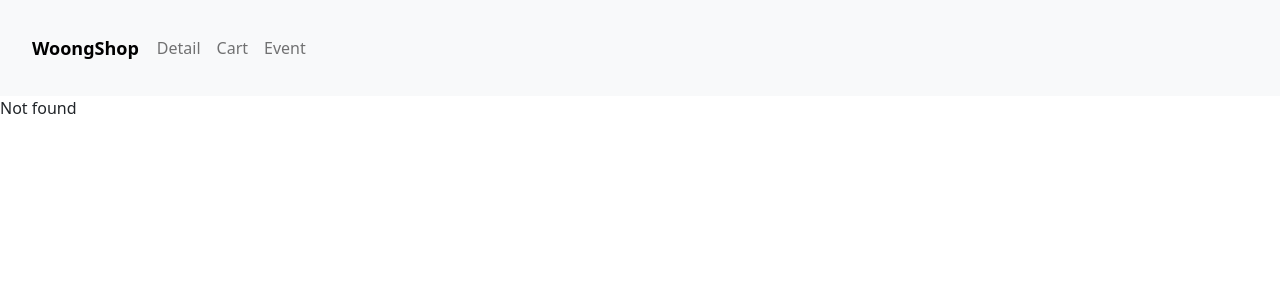
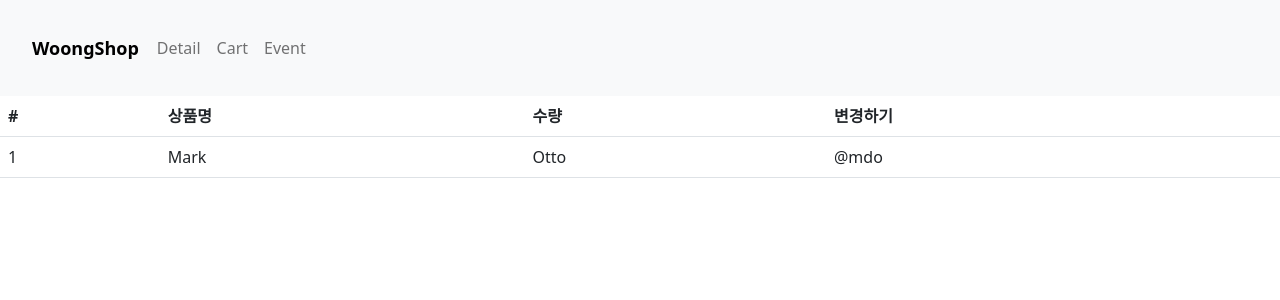
Before and after one commit to parkgeonwoong/study-reacts, a React (Create React App) app: page /cart in a window 1280 px wide. Before the commit this address had no page. Shown: the top 300 px of the page. Built offline with nearby package versions, Linux system fonts and the light colour scheme.

Commit message:
Feat: 장바구니 페이지에 Redux 설정

```diff
--- a/package.json
+++ b/package.json
@@ -3,6 +3,7 @@
   "version": "0.1.0",
   "private": true,
   "dependencies": {
+    "@reduxjs/toolkit": "^1.8.5",
     "@testing-library/jest-dom": "^5.16.5",
     "@testing-library/react": "^13.3.0",
     "@testing-library/user-event": "^13.5.0",
@@ -11,6 +12,7 @@
     "react": "^18.2.0",
     "react-bootstrap": "^2.5.0",
     "react-dom": "^18.2.0",
+    "react-redux": "^8.0.2",
     "react-router-dom": "^6.3.0",
     "react-scripts": "5.0.1",
     "styled-components": "^5.3.5",
--- a/src/App.js
+++ b/src/App.js
@@ -2,15 +2,21 @@
 
 import "./App.css";
 import "bootstrap/dist/css/bootstrap.min.css";
-import { Navbar, Container, Nav, Button } from "react-bootstrap";
+
+import { Button } from "react-bootstrap";
 import { createContext, useState } from "react";
-import { Routes, Route, Link, useNavigate, Outlet } from "react-router-dom";
-import data from "./data";
-import Item from "./components/Item";
-import url from "./assets/UrlSrc";
-import Detail from "./routes/Detail";
+import { Routes, Route, useNavigate, Outlet } from "react-router-dom";
 import axios from "axios";
 
+import data from "./data";
+import url from "./assets/UrlSrc";
+
+import Header from "./components/Header";
+import Item from "./components/Item";
+import Detail from "./routes/Detail";
+import Cart from "./routes/Cart";
+
+// Context API 사용해보기
 export const Context1 = createContext();
 
 function App() {
@@ -22,7 +28,7 @@ function App() {
 
   const navigate = useNavigate();
 
-  // 객체 추가
+  // 상품(객체) 추가
   const addProduct = (add) => {
     const copyProduct = [...product, ...add];
     setProduct(copyProduct);
@@ -31,24 +37,7 @@ function App() {
   return (
     <div className="App">
       {/* Header */}
-      <Navbar bg="light" variant="light">
-        <Container>
-          <Link to="/" className="home">
-            WoongShop
-          </Link>
-          <Nav className="me-auto">
-            <Nav.Link
-              onClick={() => {
-                navigate("/detail/0");
-              }}
-            >
-              Detail
-            </Nav.Link>
-            <Nav.Link href="#features">Cart</Nav.Link>
-            <Nav.Link onClick={() => navigate("/event")}>Event</Nav.Link>
-          </Nav>
-        </Container>
-      </Navbar>
+      <Header />
 
       {/* Main */}
       <Routes>
@@ -79,6 +68,7 @@ function App() {
                     variant="primary"
                     onClick={() => {
                       loading ? alert("Loading!") : null;
+                      // Ajax 사용
                       axios
                         .get(
                           `https://codingapple1.github.io/shop/data${btnCount}.json`
@@ -102,6 +92,7 @@ function App() {
           }
         />
         <Route
+          // 라우트 파라미터 사용
           path="/detail/:id"
           element={
             <Context1.Provider value={{ stock }}>
@@ -109,13 +100,13 @@ function App() {
             </Context1.Provider>
           }
         />
+
+        {/* Redux 실험 */}
+        <Route path="/cart" element={<Cart />} />
+
+        {/* 라우트 nesting 해보기 */}
         <Route path="/about" element={<About />}>
           <Route path="member" element={<div>This member </div>} />
-        </Route>
-
-        <Route path="/event" element={<Event />}>
-          <Route path="one" element={<div>First order Service</div>} />
-          <Route path="two" element={<div>Birthday Event</div>} />
         </Route>
 
         {/* 404 Page */}
@@ -134,14 +125,4 @@ function About() {
   );
 }
 
-const Event = () => {
-  return (
-    <div>
-      <h4>🔥 Today Event!!</h4>
-      <button onClick={() => navigate("/event/one")}>First</button>
-      <Outlet></Outlet>
-    </div>
-  );
-};
-
 export default App;
--- /dev/null
+++ b/src/components/Header.js
@@ -0,0 +1,32 @@
+/**
+ * @desc: 페이지별 Nav 헤더
+ */
+
+import { Navbar, Container, Nav, Button } from "react-bootstrap";
+import { Link, useNavigate } from "react-router-dom";
+
+const Header = () => {
+  const navigate = useNavigate();
+  return (
+    <Navbar bg="light" variant="light">
+      <Container>
+        <Link to="/" className="home">
+          WoongShop
+        </Link>
+        <Nav className="me-auto">
+          <Nav.Link
+            onClick={() => {
+              navigate("/detail/0");
+            }}
+          >
+            Detail
+          </Nav.Link>
+          <Nav.Link onClick={() => navigate("/cart")}>Cart</Nav.Link>
+          <Nav.Link onClick={() => navigate("/event")}>Event</Nav.Link>
+        </Nav>
+      </Container>
+    </Navbar>
+  );
+};
+
+export default Header;
--- a/src/index.js
+++ b/src/index.js
@@ -4,12 +4,16 @@ import "./index.css";
 import App from "./App";
 import reportWebVitals from "./reportWebVitals";
 import { BrowserRouter } from "react-router-dom";
+import { Provider } from "react-redux";
+import store from "./store.js";
 
 const root = ReactDOM.createRoot(document.getElementById("root"));
 root.render(
-  <BrowserRouter>
-    <App />
-  </BrowserRouter>
+  <Provider store={store}>
+    <BrowserRouter>
+      <App />
+    </BrowserRouter>
+  </Provider>
 );
 
 reportWebVitals();
--- /dev/null
+++ b/src/routes/Cart.js
@@ -0,0 +1,33 @@
+/**
+ * @desc: 장바구니 페이지
+ */
+
+import Table from "react-bootstrap/Table";
+
+const Cart = () => {
+  return (
+    <div>
+      {/* 표(테이블) */}
+      <Table>
+        <thead>
+          <tr>
+            <th>#</th>
+            <th>상품명</th>
+            <th>수량</th>
+            <th>변경하기</th>
+          </tr>
+        </thead>
+        <tbody>
+          <tr>
+            <td>1</td>
+            <td>Mark</td>
+            <td>Otto</td>
+            <td>@mdo</td>
+          </tr>
+        </tbody>
+      </Table>
+    </div>
+  );
+};
+
+export default Cart;
--- /dev/null
+++ b/src/store.js
@@ -0,0 +1,9 @@
+/**
+ * @desc: Redux store 설정
+ */
+
+import { configureStore } from "@reduxjs/toolkit";
+
+export default configureStore({
+  reducer: {},
+});
```
Also changed, not shown: 1 other file (tests, documents, lock files or other folders).
